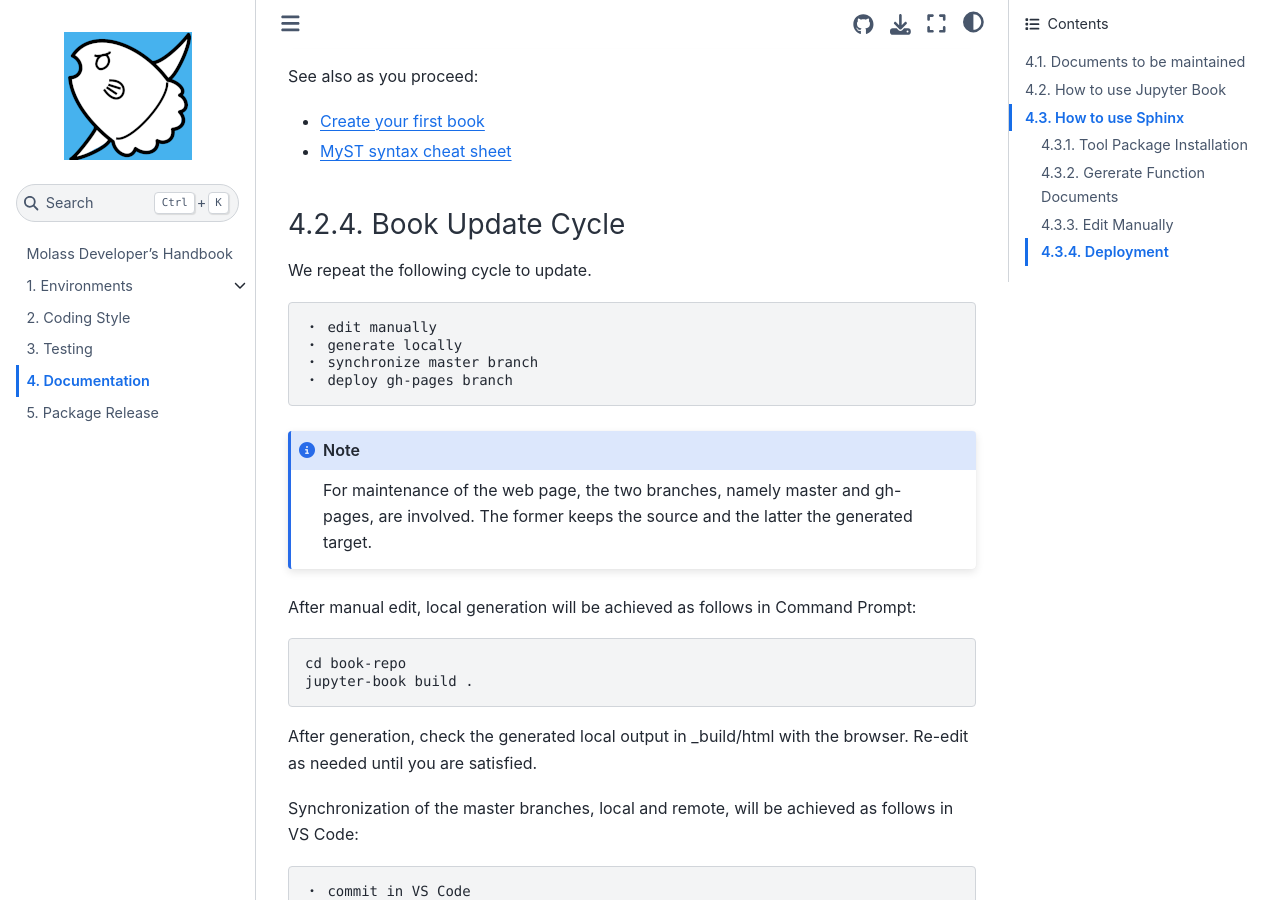
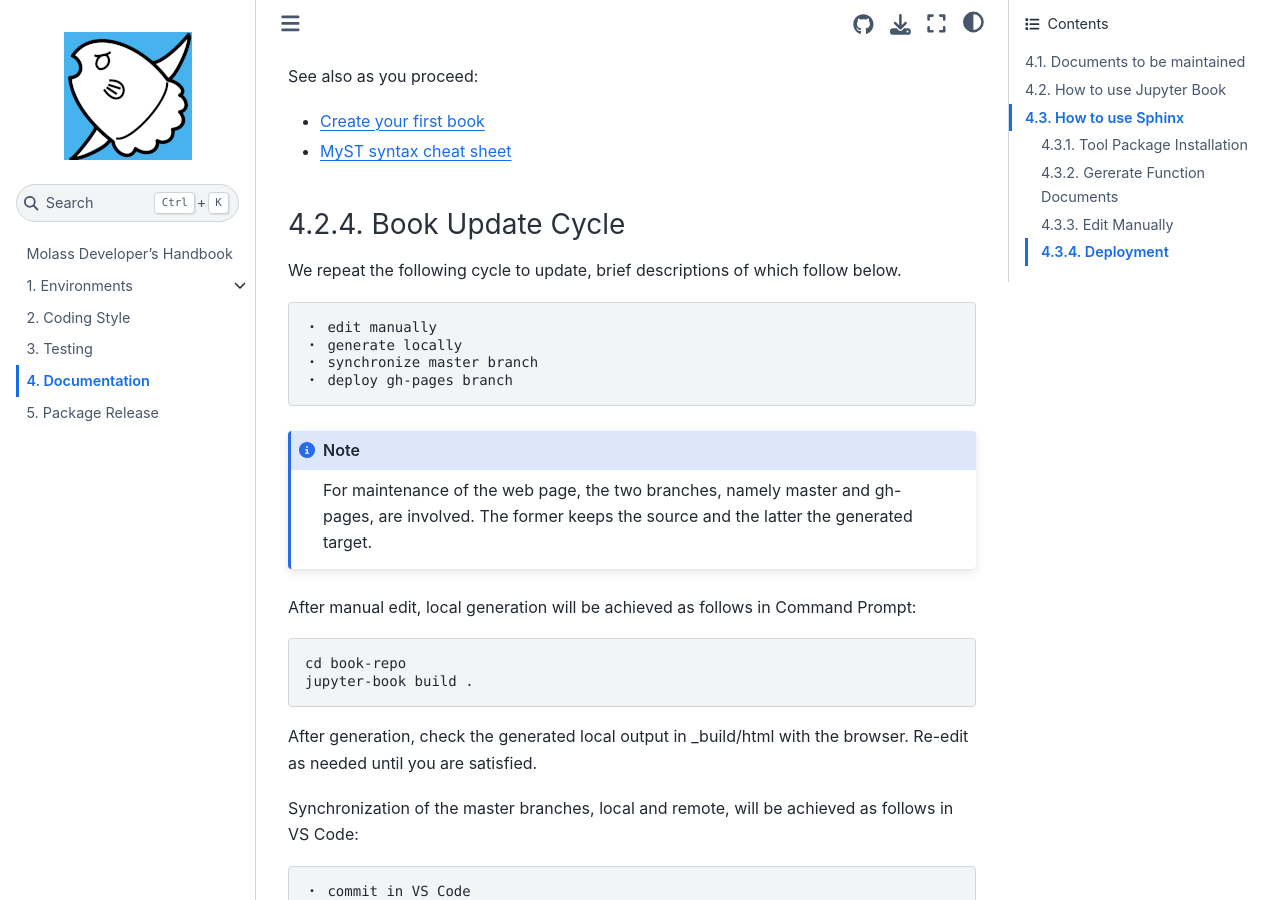
Before and after one commit to biosaxs-dev/molass-develop, a Jupyter Book: the page built from chapters/07/documentation.md, in a window 1280 px wide and 900 px high, scrolled down 1956 px. Built offline with Jupyter Book 1.0.4 settings and Sphinx 7.4.7 and the Sphinx Book theme 1.1.4, drawn with Linux system fonts in a browser that asks for light colours.

Commit message:
update for better wording

```diff
--- a/chapters/07/documentation.md
+++ b/chapters/07/documentation.md
@@ -66,7 +66,7 @@ See also as you proceed:
 
 ### Book Update Cycle
 
-We repeat the following cycle to update.
+We repeat the following cycle to update, brief descriptions of which follow below.
 
     ・ edit manually
     ・ generate locally
```
